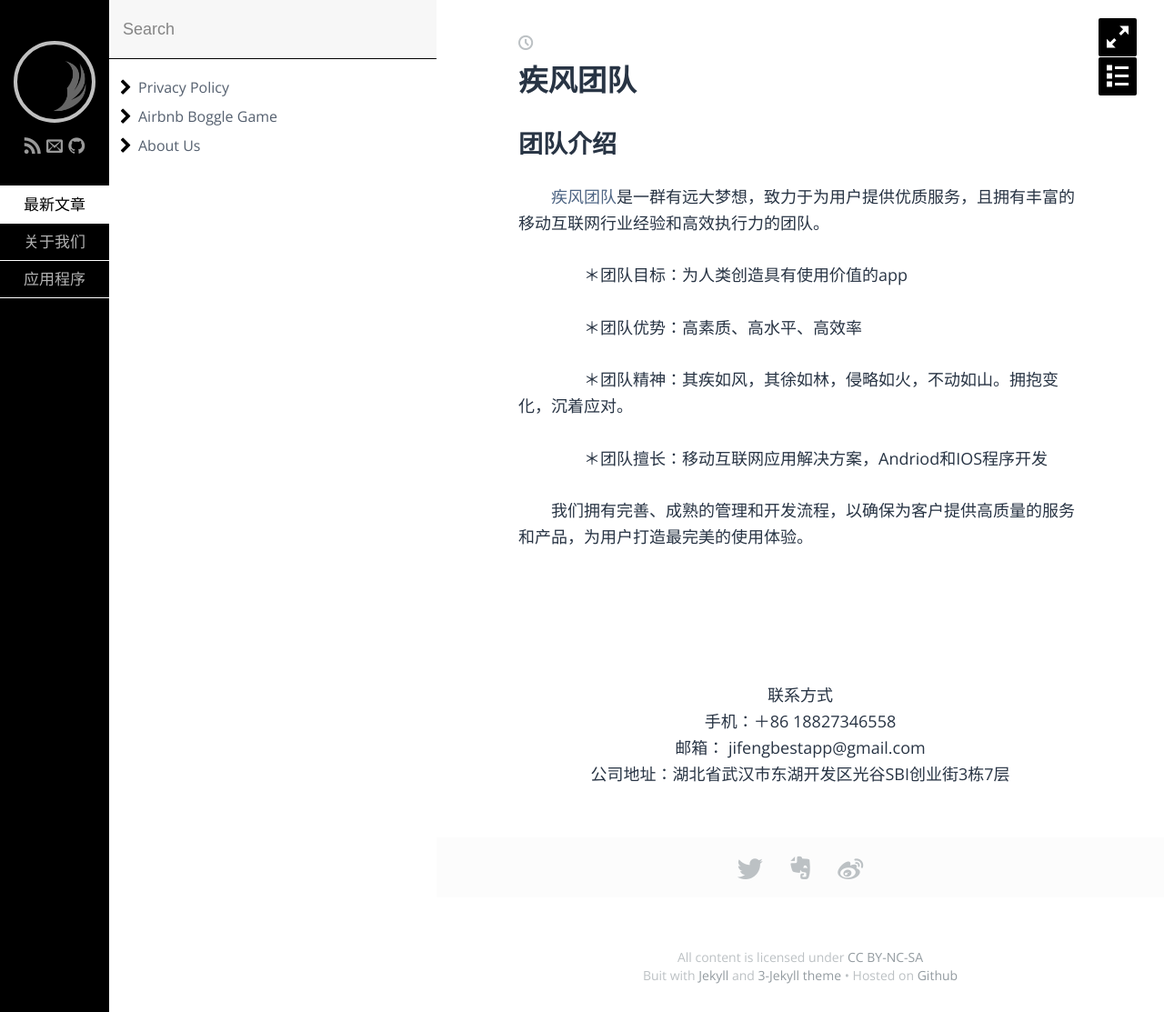
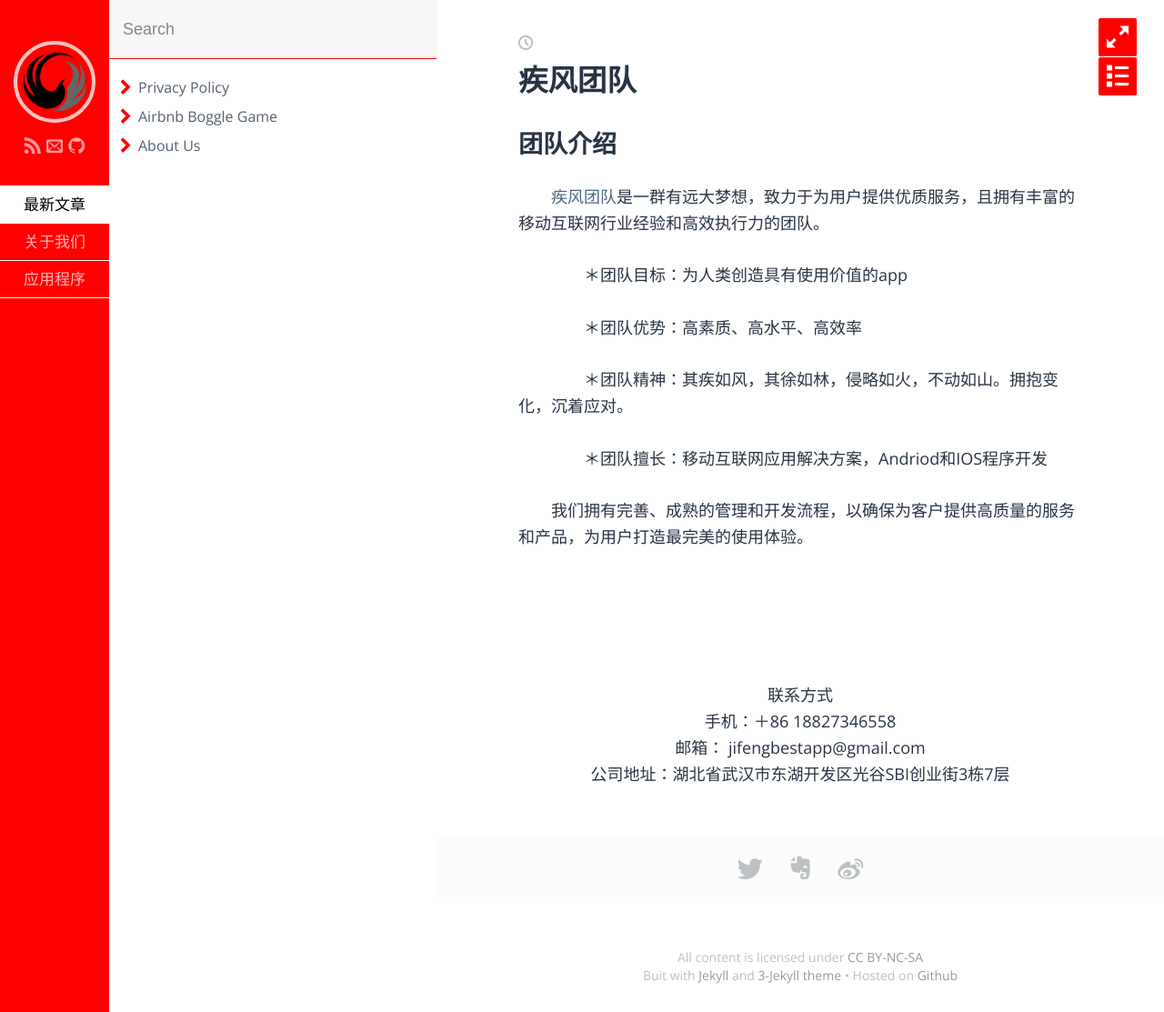
Before and after one commit to BestJiFeng/BestJiFeng.github.io, a Jekyll site: the page built from index.md, in a window 1280 px wide. Shown: the whole page at 91% size. Built offline with Jekyll 4.4.1, drawn with Linux system fonts in a browser that asks for light colours; some web fonts are replaced.

Commit message:
Update main.sass

```diff
--- a/css/main.sass
+++ b/css/main.sass
@@ -12,13 +12,13 @@ $breakpoint-mobile: 767px
 $font: 'Open Sans', 'Hiragino Sans GB', sans-serif
 
 // # Sidebar Background Gradient
-$gradient-start: #000000
-$gradient-end:   #000000
+$gradient-start: red
+$gradient-end:  red
 // $sidebar-bg: linear-gradient(136deg, $gradient-start, $gradient-end)
 
-$sidebar-bg: #000000
-$sidebar-left-bg: #000000
-$sidebar-right-bg: #000000
+$sidebar-bg: red
+$sidebar-left-bg: red
+$sidebar-right-bg: red
 
 // # Sidebar Left
 $sidebar-left-width: 120px
```
